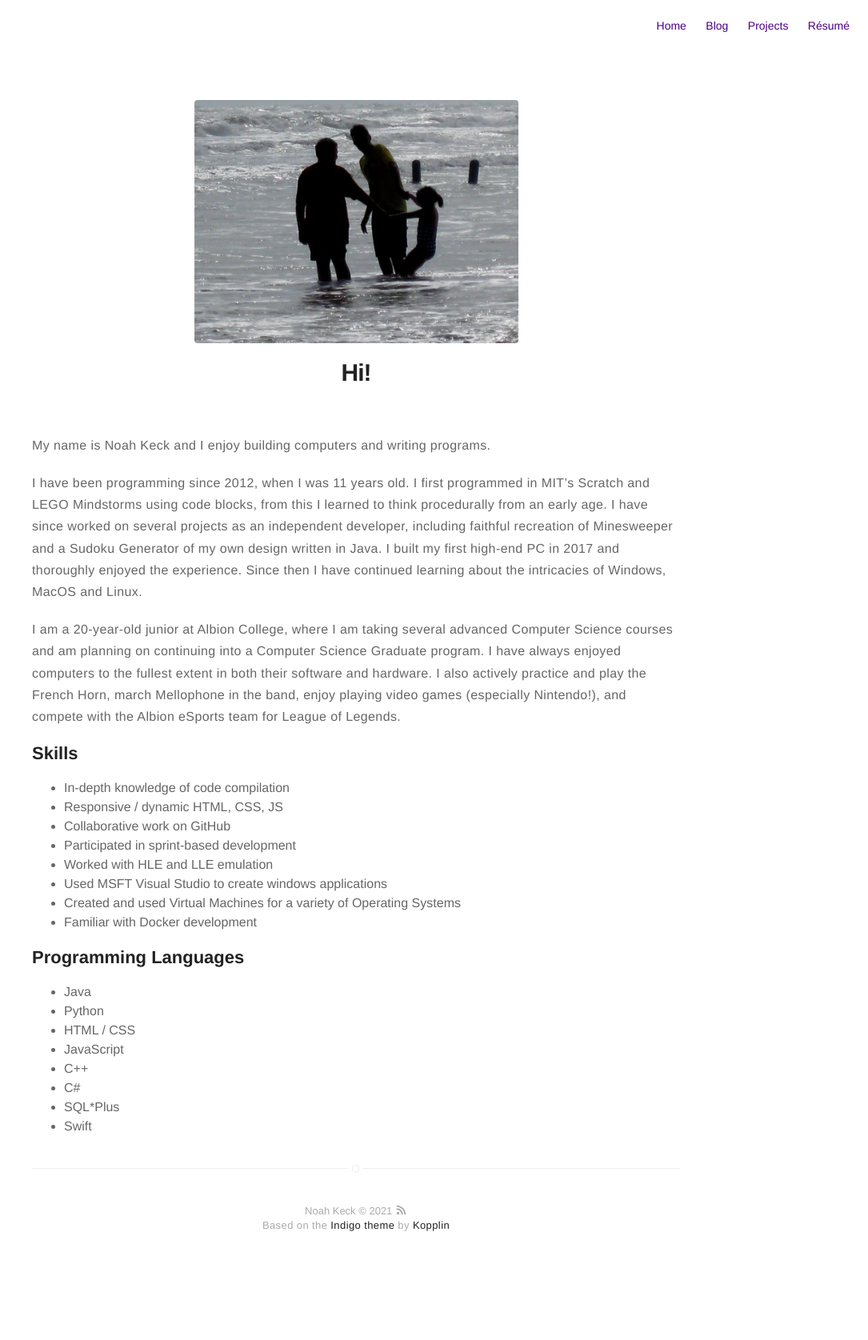
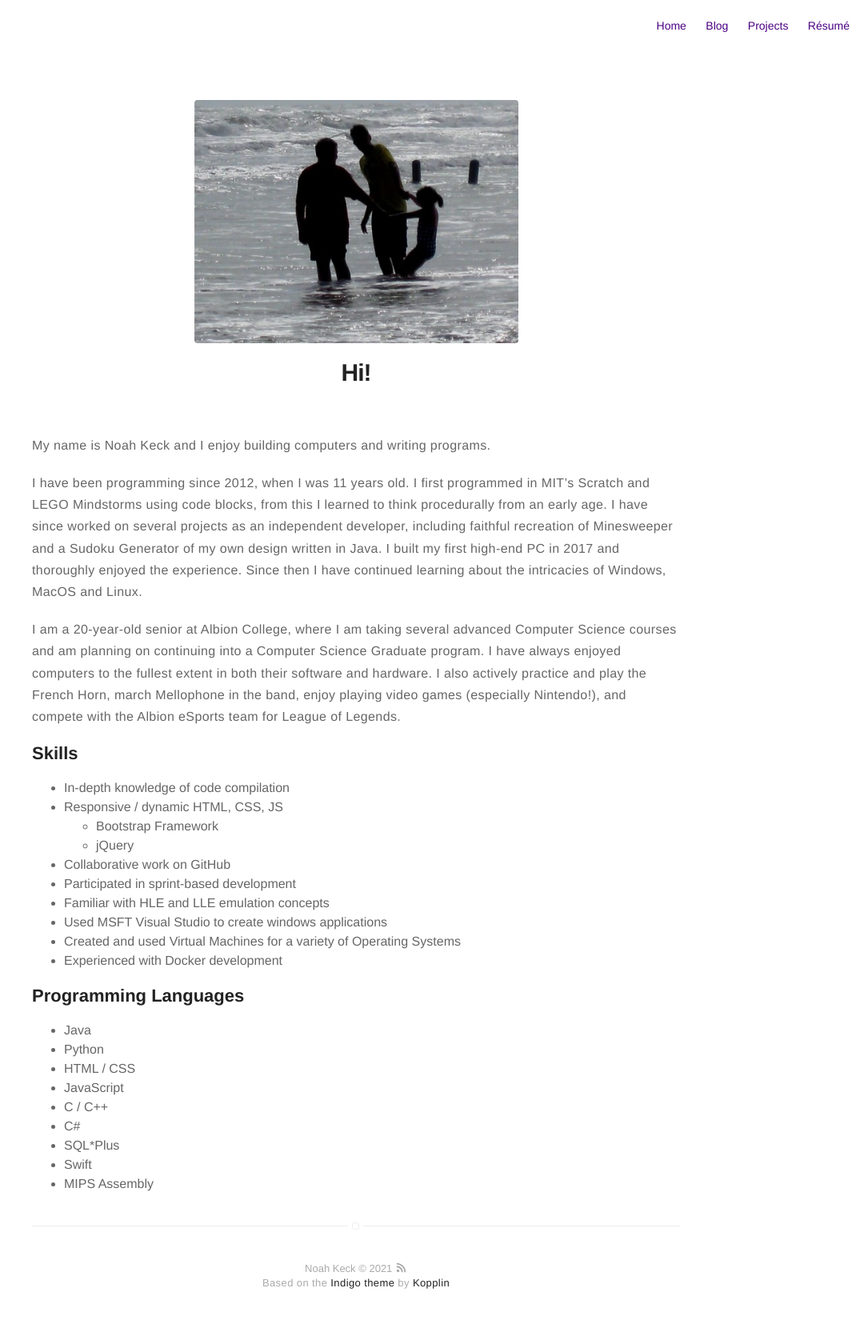
Before and after one commit to noah978/noah978.github.io, a Jekyll site: the page built from about.md, in a window 1280 px wide. Shown: the whole page at 80% size, without its empty margins (195-1280 px from the left). Built offline with Jekyll 4.4.1, drawn with Linux system fonts in a browser that asks for light colours; before the commit the page ends 1603 px from its top, so only the background shows below that.

Commit message:
Update about page

```diff
--- a/about.md
+++ b/about.md
@@ -20,24 +20,27 @@ My name is Noah Keck and I enjoy building computers and writing programs.
 
 I have been programming since 2012, when I was 11 years old. I first programmed in MIT's Scratch and LEGO Mindstorms using code blocks, from this I learned to think procedurally from an early age. I have since worked on several projects as an independent developer, including faithful recreation of Minesweeper and a Sudoku Generator of my own design written in Java. I built my first high-end PC in 2017 and thoroughly enjoyed the experience. Since then I have continued learning about the intricacies of Windows, MacOS and Linux.
 
-I am a <script>document.write(calculate_age(new Date(2001, 3, 23)))</script><noscript>20</noscript>-year-old junior at Albion College, where I am taking several advanced Computer Science courses and am planning on continuing into a Computer Science Graduate program. I have always enjoyed computers to the fullest extent in both their software and hardware. I also actively practice and play the French Horn, march Mellophone in the band, enjoy playing video games (especially Nintendo!), and compete with the Albion eSports team for League of Legends.
+I am a <script>document.write(calculate_age(new Date(2001, 3, 23)))</script><noscript>20</noscript>-year-old senior at Albion College, where I am taking several advanced Computer Science courses and am planning on continuing into a Computer Science Graduate program. I have always enjoyed computers to the fullest extent in both their software and hardware. I also actively practice and play the French Horn, march Mellophone in the band, enjoy playing video games (especially Nintendo!), and compete with the Albion eSports team for League of Legends.
 
 ## Skills
 * In-depth knowledge of code compilation
 * Responsive / dynamic HTML, CSS, JS
+  * Bootstrap Framework
+  * jQuery
 * Collaborative work on GitHub
 * Participated in sprint-based development
-* Worked with HLE and LLE emulation
+* Familiar with HLE and LLE emulation concepts
 * Used MSFT Visual Studio to create windows applications
 * Created and used Virtual Machines for a variety of Operating Systems
-* Familiar with Docker development
+* Experienced with Docker development
 
 ## Programming Languages
 * Java
 * Python
 * HTML / CSS
 * JavaScript
-* C++
+* C / C++
 * C#
 * SQL*Plus
 * Swift
+* MIPS Assembly
```
